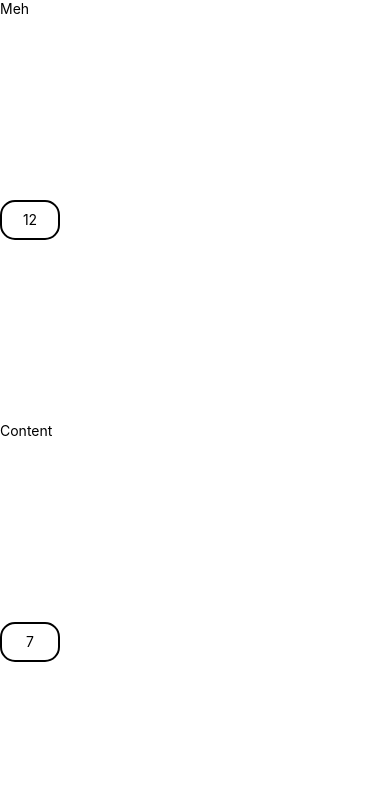
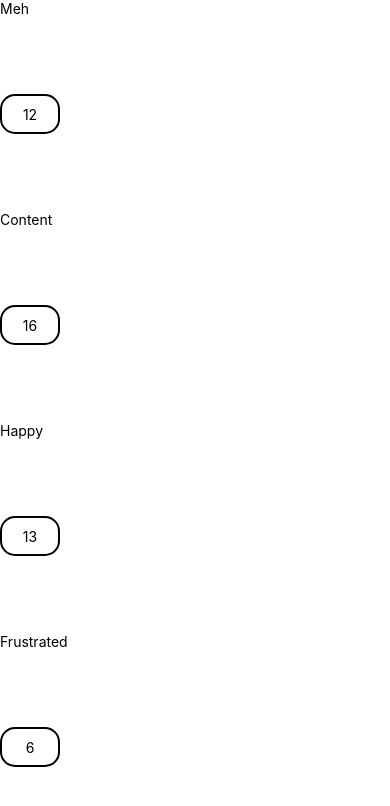
Before and after one commit to orphefs/mood-recording-app, a React Native app: screen / in a window 390 px wide. Shown: the top 806 px of the page. Built offline with nearby package versions, Linux system fonts and the light colour scheme.

Commit message:
fix relative width logic on horizontal axis

```diff
--- a/App.js
+++ b/App.js
@@ -1,3 +1,5 @@
+import { useEffect } from "react";
+import { useState } from "react";
 import { StyleSheet, Text, View } from "react-native";
 import RoundedSquare from "./components/shapes/RoundedSquare";
 import Screen from "./components/Screen";
@@ -26,23 +28,11 @@ const moodColorsMeh = [
   "yellow",
 ];
 const moodColorsContent = [
-  "yellow",
-  "yellow",
-  "green",
-  "green",
-  "green",
-  "green",
-  "green",
+  ...Array(3).fill("yellow"),
+  ...Array(13).fill("green"),
 ];
-const moodColorsHappy = [
-  "green",
-  "green",
-  "green",
-  "green",
-  "green",
-  "green",
-  "green",
-];
+
+const moodColorsHappy = Array(13).fill("green");
 
 const allMoodColors = [
   moodColorsFrustrated,
@@ -54,9 +44,20 @@ const allMoodColors = [
 const feeling = "frustrated";
 
 export default function App() {
+  const [totalCount, setTotalCount] = useState(0);
+
+  useEffect(() => {
+    setTotalCount(getLengthOfLargestArray(allMoodColors));
+  }, []);
+
+  const getLengthOfLargestArray = (array) => {
+    const lengths = array.map((a) => a.length);
+    return Math.max(...lengths);
+  };
+
   const computeWidth = (moodColors, allMoodColors) => {
-    const percentage = (moodColors.length / allMoodColors.length) * 100;
-    return percentage;
+    const percentage = (moodColors.length / totalCount) * 100;
+    return percentage.toString() + "%";
   };
 
   return (
@@ -79,6 +80,25 @@ export default function App() {
           >
             <ColoredSlider feeling={"Content"} moodColors={moodColorsContent} />
           </View>
+          <View
+            style={{
+              flex: 1,
+              width: computeWidth(moodColorsHappy, allMoodColors),
+            }}
+          >
+            <ColoredSlider feeling={"Happy"} moodColors={moodColorsHappy} />
+          </View>
+          <View
+            style={{
+              flex: 1,
+              width: computeWidth(moodColorsFrustrated, allMoodColors),
+            }}
+          >
+            <ColoredSlider
+              feeling={"Frustrated"}
+              moodColors={moodColorsFrustrated}
+            />
+          </View>
         </View>
       </Screen>
     </>
--- a/components/shapes/ColoredBar.js
+++ b/components/shapes/ColoredBar.js
@@ -4,7 +4,6 @@ import colors from "../../config/colors";
 import AppText from "../AppText";
 
 const getMoodFrequency = (moodColors, moodColor) => {
-  console.log(moodColors, moodColor);
   return moodColors.filter((x) => x === moodColor).length;
 };
 
@@ -55,9 +54,7 @@ function ColoredBar({ moodColors }) {
             backgroundColor: colors.turquoise,
           },
         ]}
-      >
-        {console.log(moodFrequencies.turquoise)}
-      </View>
+      ></View>
     </View>
   );
 }
```
